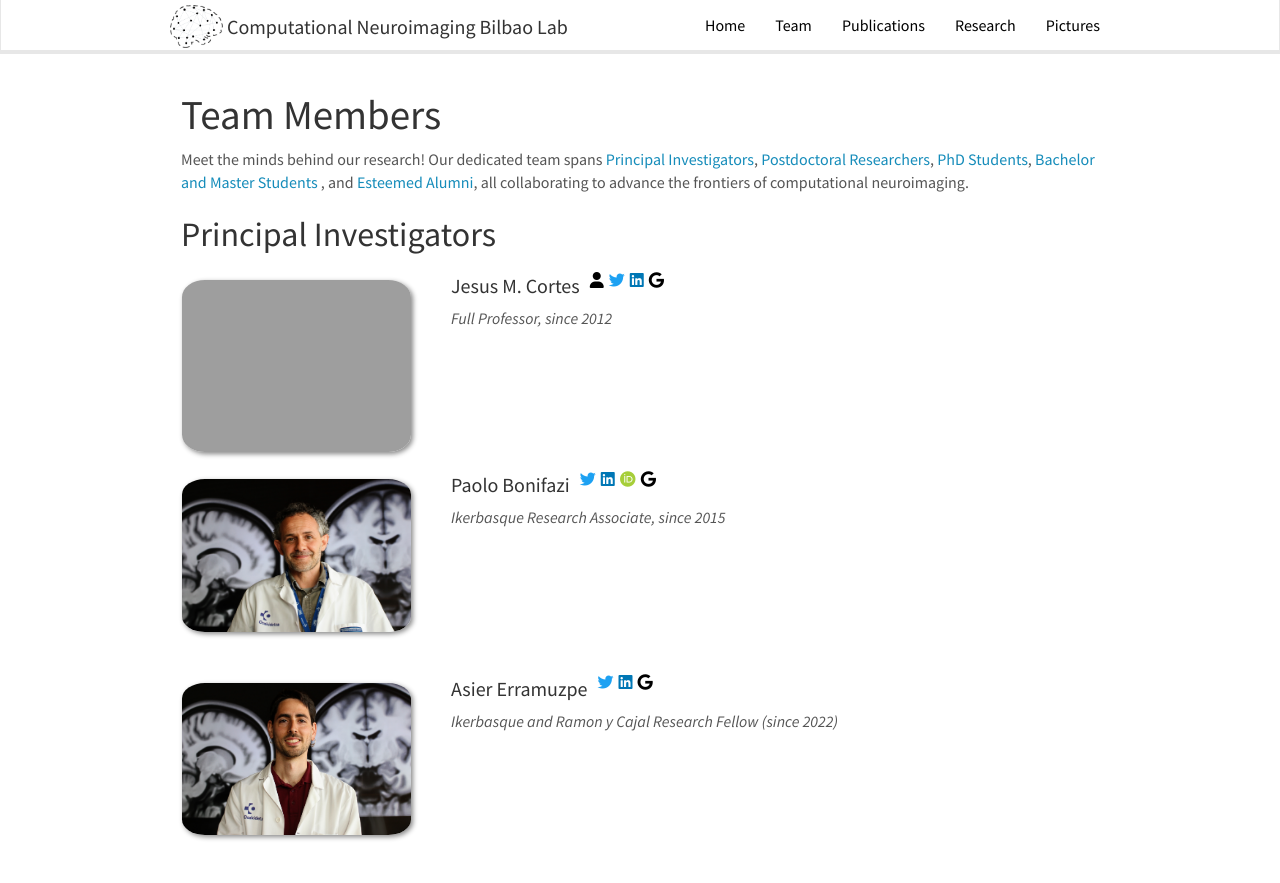
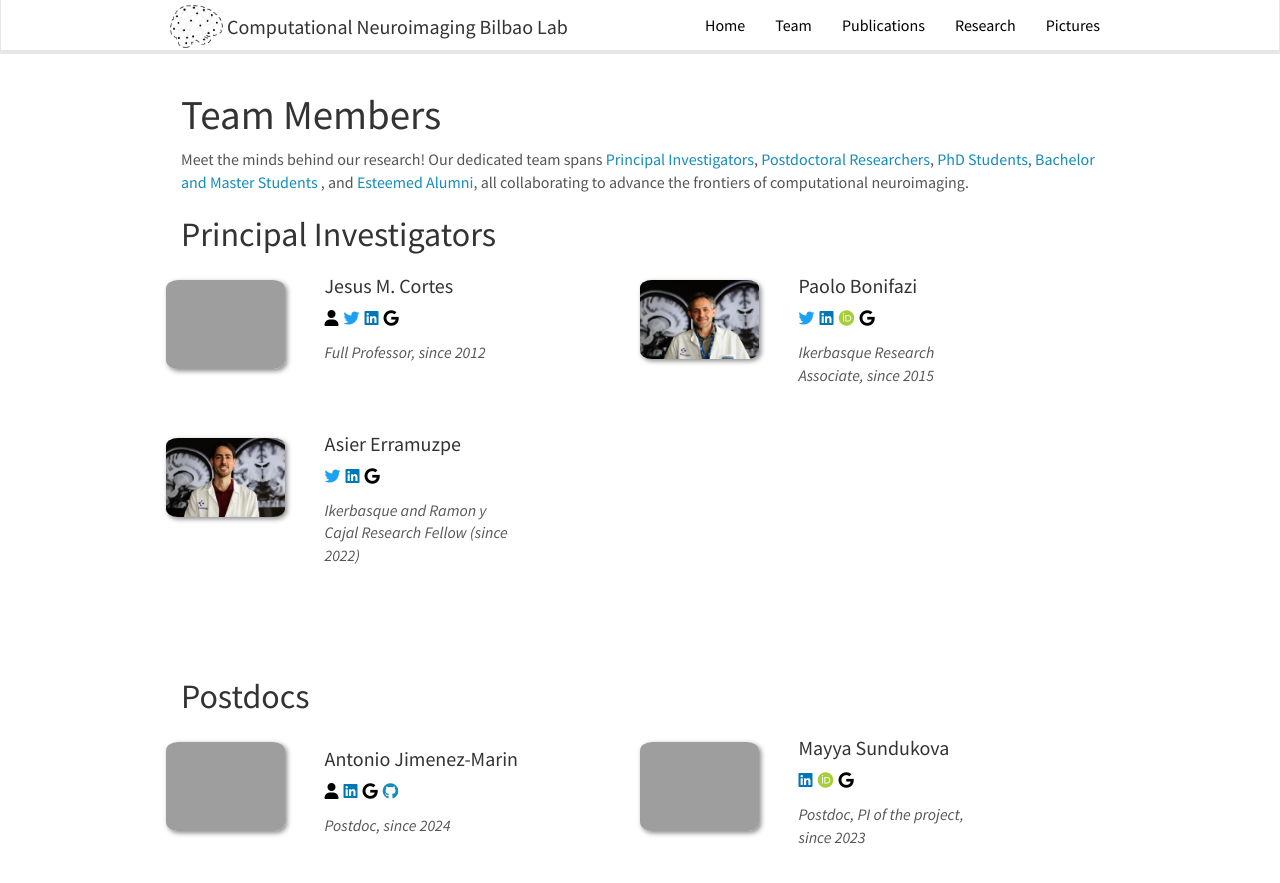
Before and after one commit to itellaetxe/compneurobilbao_website, a Jekyll site: the page built from _pages/team.md, in a window 1280 px wide and 900 px high. Shown: the top 883 px of the window. Built offline with Jekyll 4.4.1, drawn with Linux system fonts in a browser that asks for light colours; nearby versions of some CDN libraries.

Commit message:
[members in 2 columns]

```diff
--- a/_pages/team.md
+++ b/_pages/team.md
@@ -30,7 +30,7 @@ Our dedicated team spans [Principal Investigators](#principal-investigators), [P
 <div class="row">
 {% endif %}
 
-<div class="col-sm-12 clearfix">
+<div class="col-sm-6 clearfix">
   <div class="team-member">
   <img src="{{ site.url }}{{ site.baseurl }}/images/teampic/{{ member.photo }}" class="img-responsive" />
   </div>
@@ -143,7 +143,7 @@ Our dedicated team spans [Principal Investigators](#principal-investigators), [P
 <div class="row">
 {% endif %}
 
-<div class="col-sm-12 clearfix">
+<div class="col-sm-6 clearfix">
   <div class="team-member">
   <img src="{{ site.url }}{{ site.baseurl }}/images/teampic/{{ member.photo }}" class="img-responsive" />
   </div>
@@ -256,7 +256,7 @@ Our dedicated team spans [Principal Investigators](#principal-investigators), [P
 <div class="row">
 {% endif %}
 
-<div class="col-sm-12 clearfix">
+<div class="col-sm-6 clearfix">
   <div class="team-member">
   <img src="{{ site.url }}{{ site.baseurl }}/images/teampic/{{ member.photo }}" class="img-responsive" />
   </div>
@@ -370,7 +370,7 @@ Our dedicated team spans [Principal Investigators](#principal-investigators), [P
 <div class="row">
 {% endif %}
 
-<div class="col-sm-12 clearfix">
+<div class="col-sm-6 clearfix">
   <div class="team-member">
   <img src="{{ site.url }}{{ site.baseurl }}/images/teampic/{{ member.photo }}" class="img-responsive" />
   </div>
```
